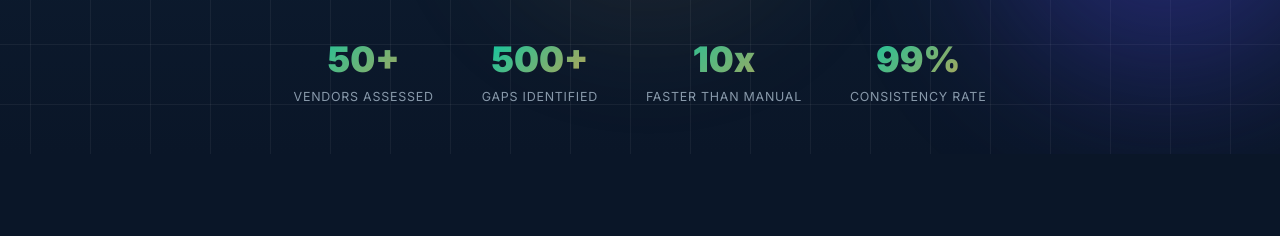
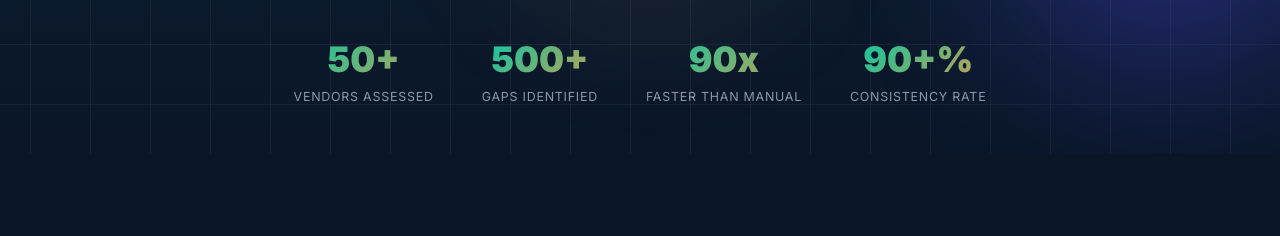
Before and after one commit to Rejuvesh-jp/TPRM_TEST, a Python web app: template webapp/templates/home.html in a window 1280 px wide. Shown: the part 646-882 px from the top of the page. Run offline with Jinja, Linux system fonts and the light colour scheme; the template is opened without the code that fills it, so the values that code supplies are empty.

Commit message:
Update home page

```diff
--- a/webapp/templates/home.html
+++ b/webapp/templates/home.html
@@ -449,11 +449,11 @@ section { position: relative; z-index:1; }
                 <div class="stat-label">Gaps Identified</div>
             </div>
             <div class="stat-item">
-                <div class="stat-num" data-target="10" data-suffix="x">0</div>
+                <div class="stat-num" data-target="90" data-suffix="x">0</div>
                 <div class="stat-label">Faster Than Manual</div>
             </div>
             <div class="stat-item">
-                <div class="stat-num" data-target="99" data-suffix="%">0</div>
+                <div class="stat-num" data-target="90" data-suffix="+%">0</div>
                 <div class="stat-label">Consistency Rate</div>
             </div>
         </div>
```
